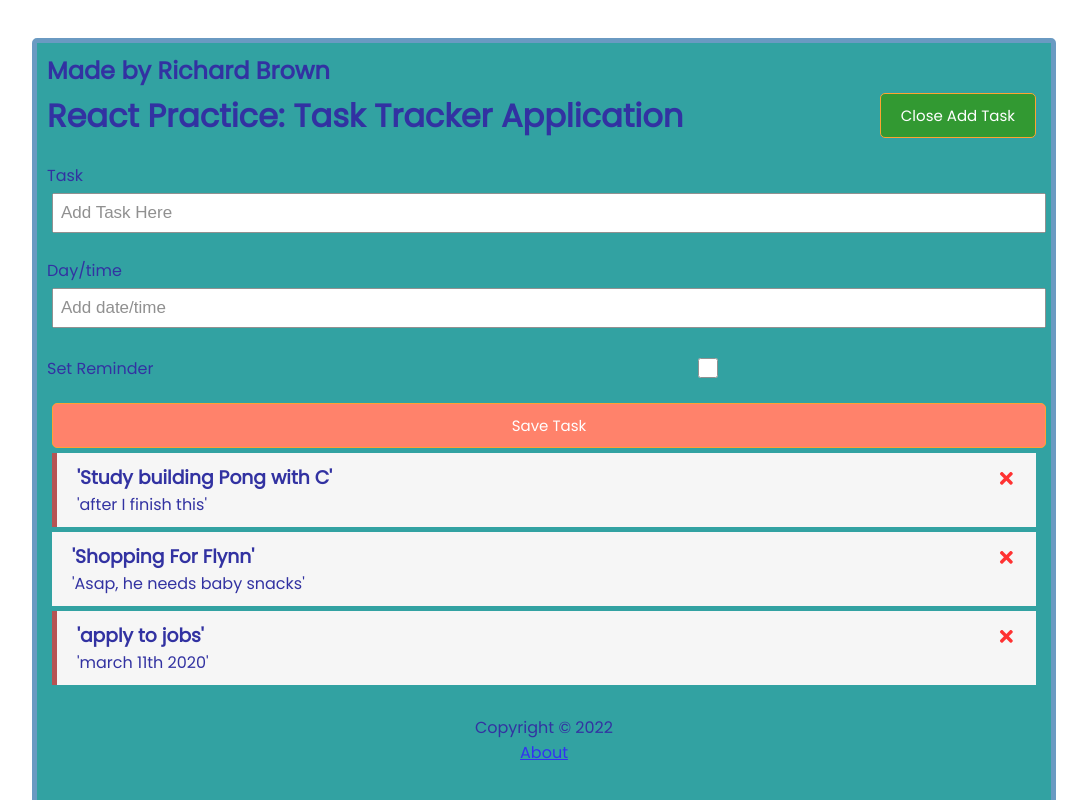
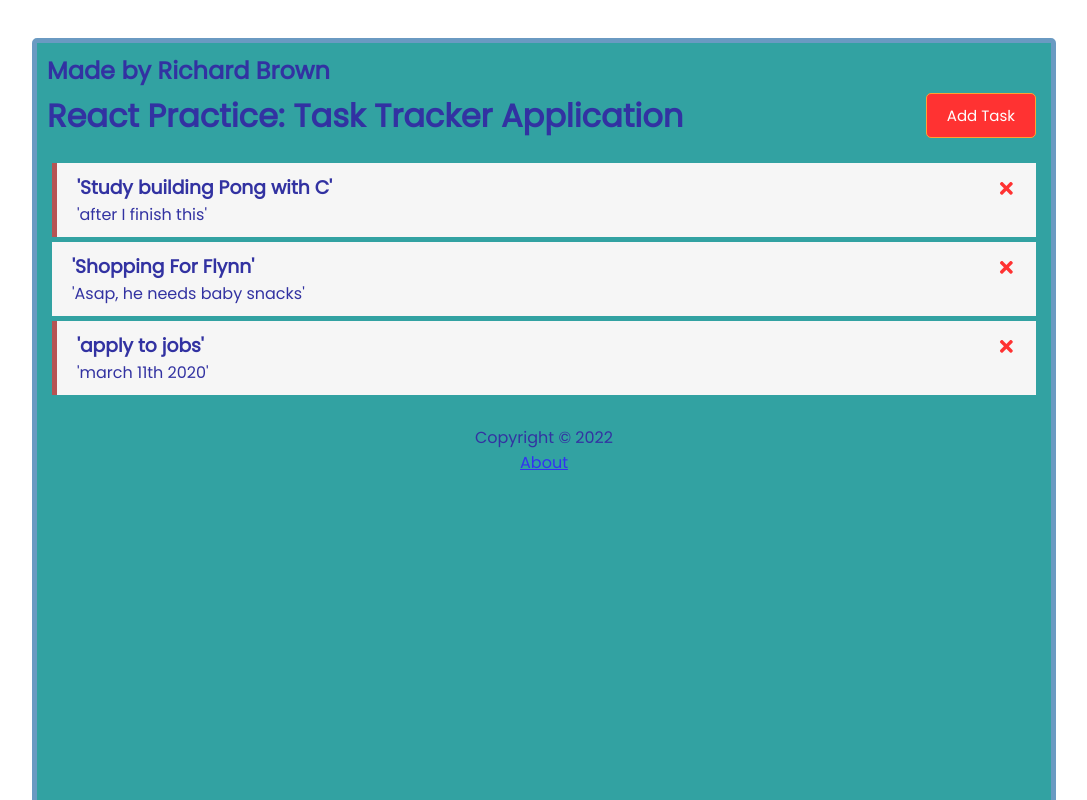
Before and after one commit to number1ricky/Task-Trackn, a React (Create React App) app: page / in a window 1280 px wide. Shown: the top 800 px of the page, without its empty margins (96-1183 px from the left). Built offline with nearby package versions, Linux system fonts and the light colour scheme; data requests are answered from the project's data file.

Commit message:
finished?

```diff
--- a/src/App.js
+++ b/src/App.js
@@ -11,7 +11,7 @@ import About from './components/About'
 const App = () => {
   const funQ = false
   const titleApp = 'Task Tracker Application'
-  const [showAddTask, setShowAddTask] = useState(true)
+  const [showAddTask, setShowAddTask] = useState(false)
   const [tasks, setTasks] = useState([])
 
   //get tasks
--- a/src/components/Header.js
+++ b/src/components/Header.js
@@ -1,20 +1,23 @@
 import PropTypes from 'prop-types'
 import Button from './Button'
+import { useLocation } from 'react-router-dom'
 
 const Header = ({title, onAdd, showAdd}) => {
-//   const onClick = (e) => {
-//     console.log('clickH')
-// }
+const location = useLocation()
+
   return (
     <header className='header'>
       <h1>React Practice: {title} </h1>
-      <Button color={showAdd ? 'green' : 'red'} text={showAdd ? 'Close Add Task' : 'Add Task' } onClick=
-      {onAdd}
-      />
-      {/* <Button color='green' text='Add' />
-      <Button color='green' text='Add' /> */}
-      {/* <Button color='blue' text='Add (byProp2)' />
-      <Button color='red' text='Add (byProp3)' /> */}
+      {location.pathname === '/' && <Button
+      color={showAdd ? 'green' : 'red'}
+      text={showAdd ? 'Close Add Task' : 'Add Task' }
+      onClick={onAdd}
+      />}
+      {location.pathname === '/about' && <Button
+      color={showAdd ? 'blue' : 'pink'}
+      text={';)' }
+      onClick={onAdd}
+      />}
     </header>
   )
 
```
